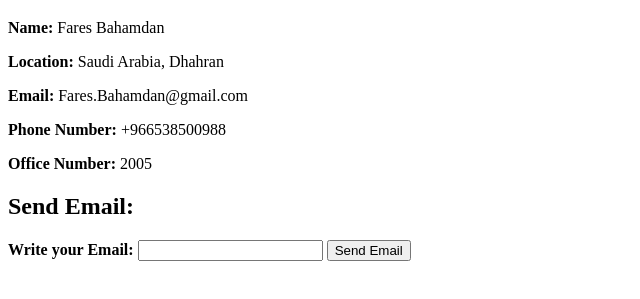
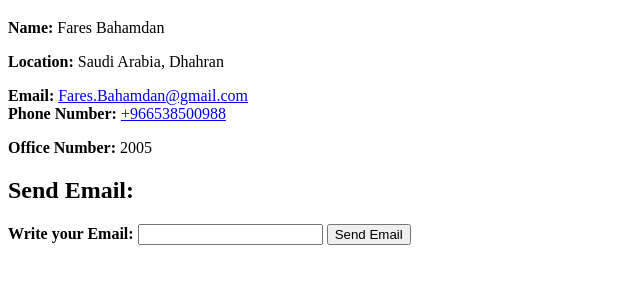
Before and after one commit to FnoizY/Class-work-1, a plain HTML site: page Class 1 HTML/Contact info.html in a window 1280 px wide. Shown: the part 61-360 px from the top of the page, without its empty margins (0-640 px from the left). Drawn offline with Linux system fonts and the light colour scheme.

Commit message:
fixing table

```diff
--- a/Class 1 HTML/Contact info.html
+++ b/Class 1 HTML/Contact info.html
@@ -7,8 +7,12 @@
         <h1>Contact Info</h1>
         <p><strong>Name:</strong> Fares Bahamdan</p>
         <p><strong>Location:</strong> Saudi Arabia, Dhahran</p>
-        <p><strong>Email:</strong> Fares.Bahamdan@gmail.com</p>
-        <p><strong>Phone Number:</strong> +966538500988</p>
+        <p style="display: inline;"><strong>Email:</strong></p>
+        <a href="mailto:Fares.Bahamdan@gmail.com">Fares.Bahamdan@gmail.com</a>
+        <div>
+        <p style="display: inline;"><strong>Phone Number:</strong></p>
+        <a href="tel:+966538500988">+966538500988</a>
+        </div>
         <p><strong>Office Number:</strong> 2005</p>
         <h2>Send Email:</h2>
         <form action="">
```
Also changed, not shown: Class 1 HTML/Exercise 1.html (+3 -3 lines).
